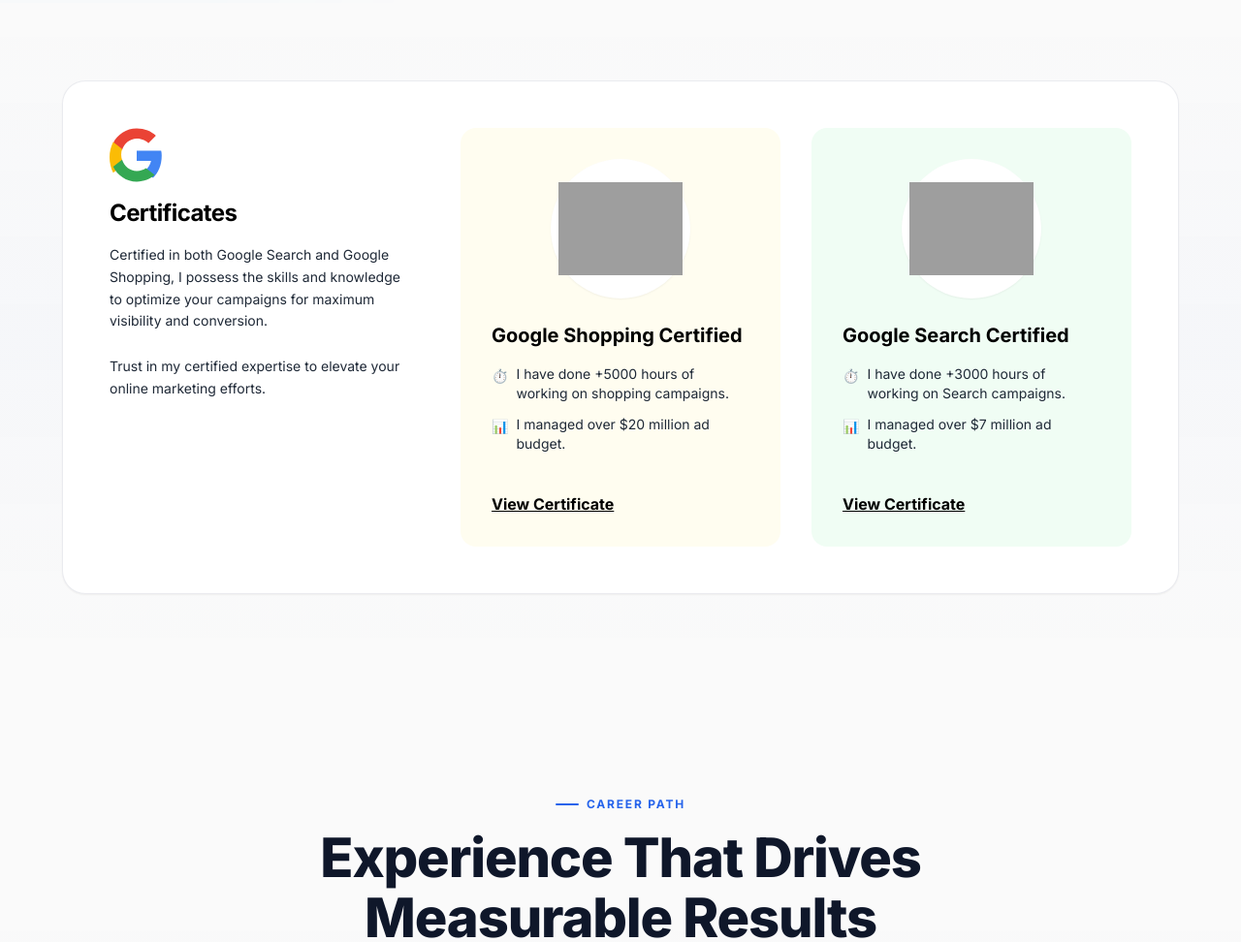
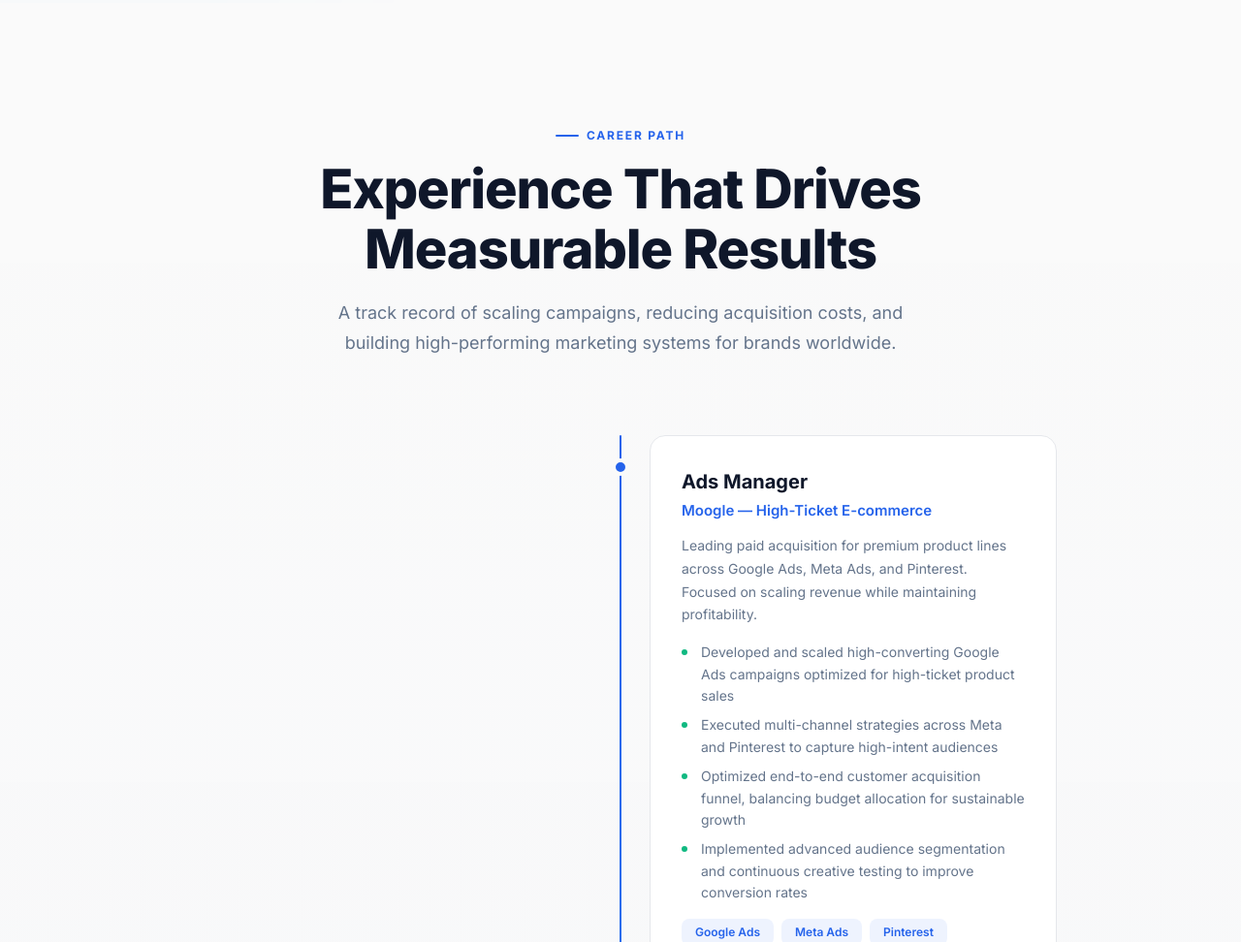
Before and after one commit to SabirLalahiane/sabir-portfolio, a plain HTML site: page index.html in a window 1280 px wide. Shown: the part 1828-2800 px from the top of the page at 97% size. Drawn offline with nearby package versions, Linux system fonts and the light colour scheme; grey boxes are pictures that could not be loaded; animation ran at ten frames a second.

Commit message:
hide certificates section and nav links

```diff
--- a/index.html
+++ b/index.html
@@ -571,7 +571,6 @@
         <li><a href="#home">Home</a></li>
         <li><a href="#about">About</a></li>
         <li><a href="#experience">Experience</a></li>
-        <li><a href="#certificates">Certificates</a></li>
         <li><a href="#services">Services</a></li>
         <li><a href="#cases">Case Studies</a></li>
         <li><a href="#testimonials">Testimonials</a></li>
@@ -587,7 +586,6 @@
         <a href="#home">Home</a>
         <a href="#about">About</a>
         <a href="#experience">Experience</a>
-        <a href="#certificates">Certificates</a>
         <a href="#services">Services</a>
         <a href="#cases">Case Studies</a>
         <a href="#testimonials">Testimonials</a>
@@ -698,7 +696,7 @@
   </section>
 
   <!-- ===== CERTIFICATIONS ===== -->
-  <section class="section" id="certificates" style="background:linear-gradient(to bottom,transparent,rgba(37,99,235,0.02),transparent);padding:80px 0">
+  <section class="section" id="certificates" style="display:none;background:linear-gradient(to bottom,transparent,rgba(37,99,235,0.02),transparent);padding:80px 0">
     <div class="container">
       <div class="w-full max-w-6xl mx-auto bg-white rounded-3xl shadow-sm border border-gray-200/80 p-8 md:p-12">
         <div class="grid grid-cols-1 lg:grid-cols-3 gap-8 items-stretch">
```
